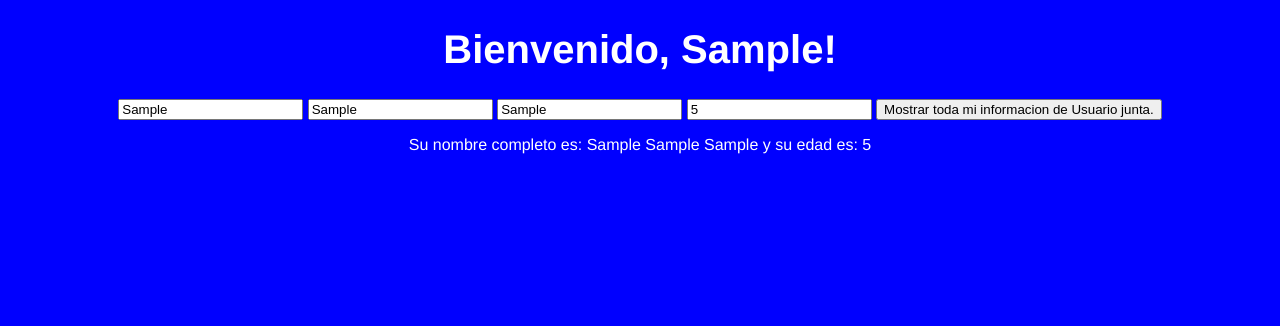
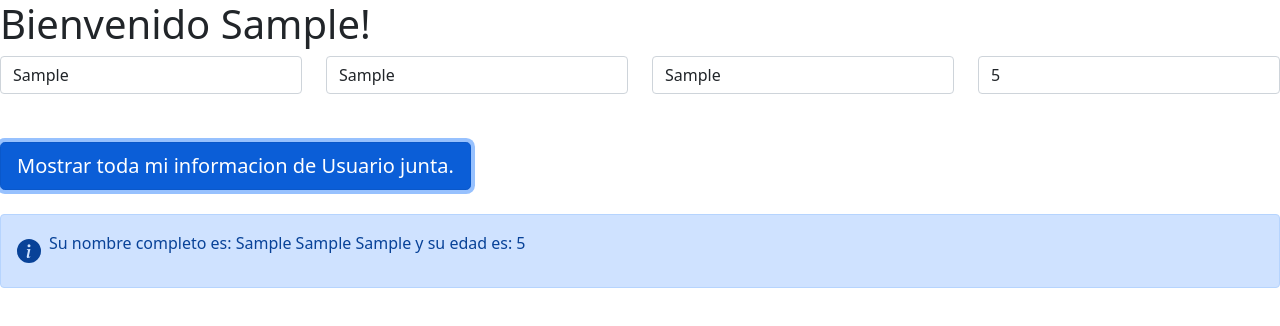
Before and after one commit to rafael-romero/tarea-clase-5, a website: page ejercicio5B.HTML in a window 1280 px wide. Both pictures are taken after typing "Sample", "Sample", "Sample", "5" into the empty fields and a click on the button "Mostrar toda mi informacion de Usuario junta.". Drawn offline with nearby package versions, Linux system fonts and the light colour scheme.

Commit message:
da estilo al ejercicio 5B con bootstrap

```diff
--- a/ejercicio5B.HTML
+++ b/ejercicio5B.HTML
@@ -6,19 +6,41 @@
     <title>5-B-Ejercicio</title>
     <meta name='viewport' content='width=device-width, initial-scale=1'>
     <link rel='stylesheet' type='text/css' media='screen' href='main.css'>
-
+    <link rel="stylesheet" href="node_modules/bootstrap/dist/css/bootstrap.min.css">
 </head>
 <body>
     <h1>Bienvenido!</h1>
 
     <form>
-        <input class='dato' type="text" placeholder="Ingrese su primer nombre" id='primerNombreUsuario'/>
-        <input class='dato' type="text" placeholder="Ingrese su segundo nombre" id='segundoNombreUsuario'/>
-        <input class='dato' type="text" placeholder="Ingrese su apellido" id='apellidoUsuario'/>
-        <input class='dato' type="number" placeholder="Ingrese su edad" id='edadUsuario'/>
-        <button id="mostrarInformacionJunta" >Mostrar toda mi informacion de Usuario junta. </button>
+        <div class="row g-4">
+            <div class="col-sm">
+              <input type="text" class="form-control" placeholder="Ingrese su nombre" aria-label="Ingrese su nombre" id='primerNombreUsuario'>
+            </div>
+            <div class="col-sm">
+              <input type="text" class="form-control" placeholder="Ingrese su segundo nombre" aria-label="Ingrese su segundo nombre" id='segundoNombreUsuario'>
+            </div>
+            <div class="col-sm">
+              <input type="text" class="form-control" placeholder="Ingrese su apellido" aria-label="Ingrese su apellido" id='apellidoUsuario'>
+            </div>
+            <div class="col-sm">
+                <input type="number" class="form-control" placeholder="Ingrese su edad" aria-label="Ingrese su edad" id='edadUsuario'/>
+            </div>
+        </div><br><br>
+        <button id="mostrarInformacionJunta" class="btn btn-primary btn-lg">Mostrar toda mi informacion de Usuario junta. </button><br><br>
     </form>
-    <p id="todaInformacionJunta"></p>
+
+
+    <svg xmlns="http://www.w3.org/2000/svg" style="display: none;">
+      <symbol id="info-fill" fill="currentColor" viewBox="0 0 16 16">
+        <path d="M8 16A8 8 0 1 0 8 0a8 8 0 0 0 0 16zm.93-9.412-1 4.705c-.07.34.029.533.304.533.194 0 .487-.07.686-.246l-.088.416c-.287.346-.92.598-1.465.598-.703 0-1.002-.422-.808-1.319l.738-3.468c.064-.293.006-.399-.287-.47l-.451-.081.082-.381 2.29-.287zM8 5.5a1 1 0 1 1 0-2 1 1 0 0 1 0 2z"/>
+      </symbol>
+    </svg>
+    <div class="alert alert-primary d-flex align-items-center" role="alert">
+      <svg class="bi flex-shrink-0 me-2" width="24" height="24" role="img" aria-label="Info:"><use xlink:href="#info-fill"/></svg>
+      <div>
+        <p id="todaInformacionJunta"></p>
+      </div>
+    </div>
 
     <script src='ejercicio5B.js'></script>
 </body>
--- a/ejercicio5B.js
+++ b/ejercicio5B.js
@@ -8,6 +8,6 @@ $mostrarInformacionJunta.onclick=function(){
 
 
     document.querySelector('#todaInformacionJunta').innerText=`Su nombre completo es: ${nombreUsuario1} ${nombreUsuario2} ${nombreUsuario3} y su edad es: ${edadUsuario}`;
-    document.querySelector('h1').innerText='Bienvenido, '+nombreUsuario1+'!';
+    document.querySelector('h1').innerText='Bienvenido '+nombreUsuario1+'!';
     return false;
 }
```
Also changed, not shown: package.json (added, +22 -0 lines), 2 other files.
